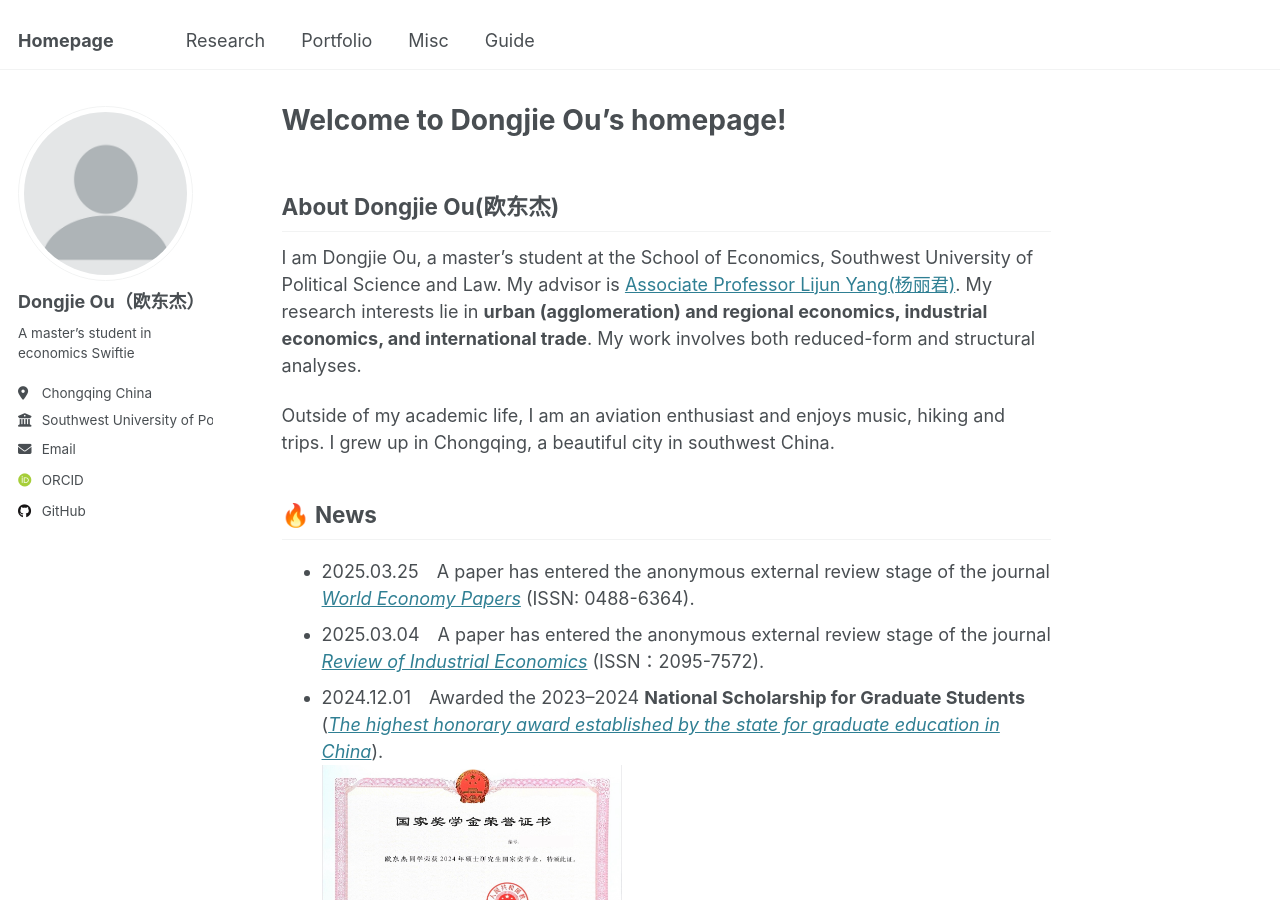
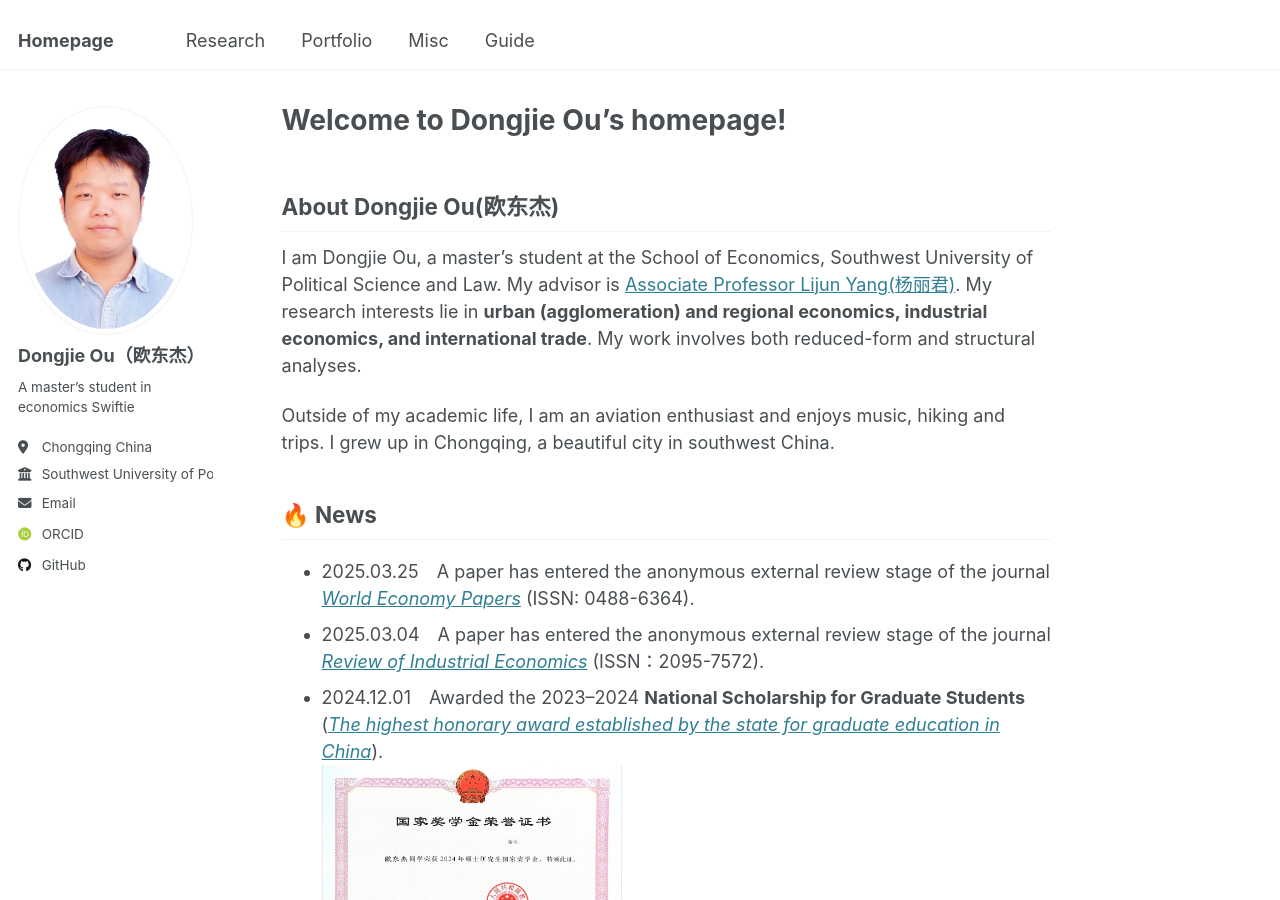
Before and after one commit to oudongjie2001/oudongjie2001.github.io, a Jekyll site: the page built from _pages/about.md, in a window 1280 px wide and 900 px high. Built offline with Jekyll 4.4.1, drawn with Linux system fonts in a browser that asks for light colours; some web fonts are replaced.

Commit message:
Update _config.yml

```diff
--- a/_config.yml
+++ b/_config.yml
@@ -22,7 +22,7 @@ repository               : "academicpages/academicpages.github.io"
 #               Additional customization can be done by editing /_includes/author-profile.html
 author:
   # Biographic information
-  avatar           : "profile.png"
+  avatar           : "my picture.png"
   name             : "Dongjie Ou（欧东杰）"
   pronouns         : # example: "she/her"
   bio              : "A master’s student in economics
```
